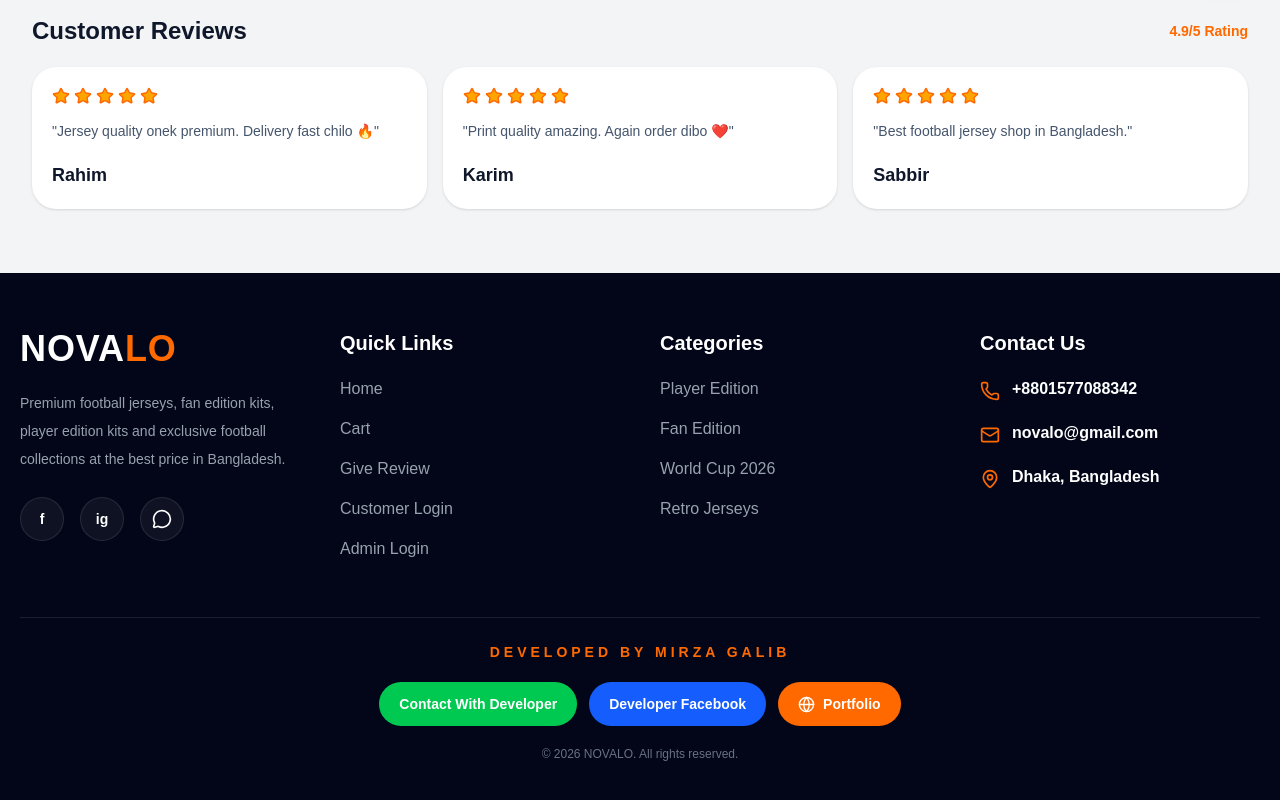
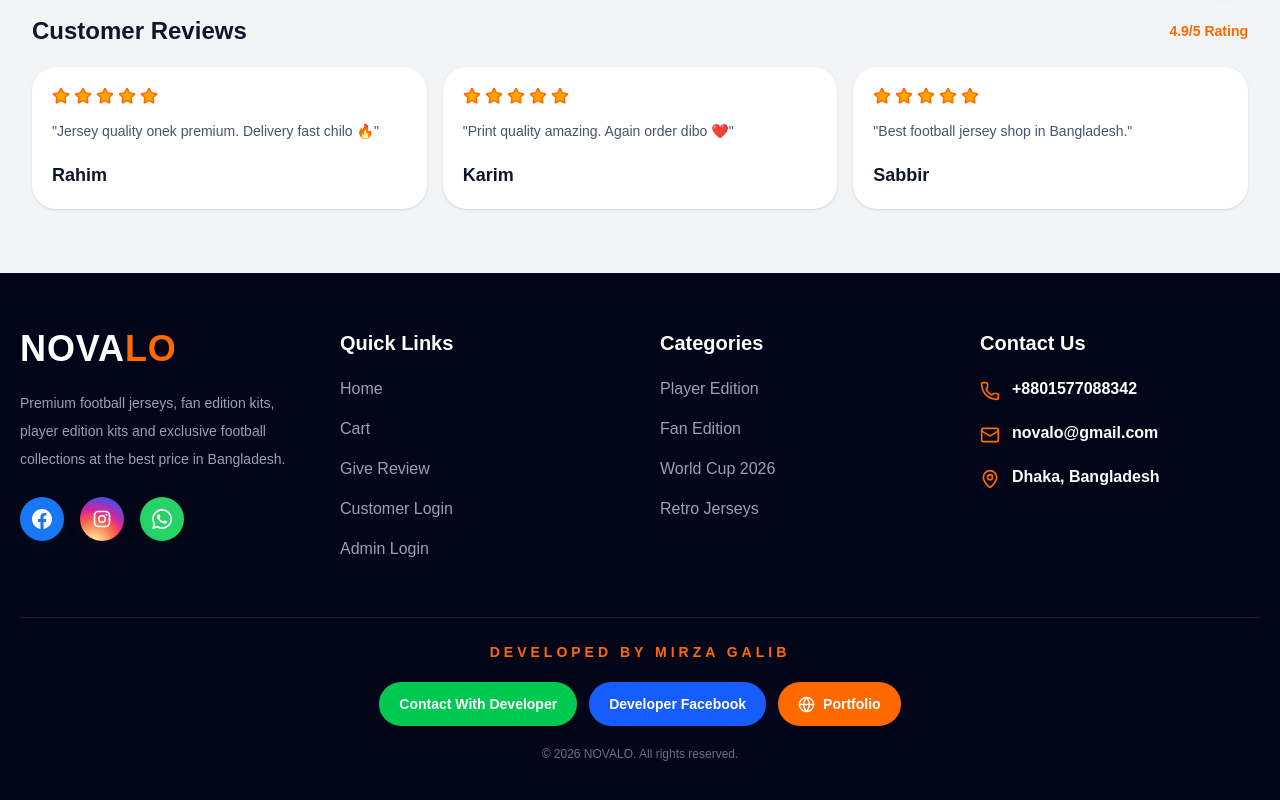
Before and after one commit to GalibDev/jersey-shop, a Next.js app: page / in a window 1280 px wide. Shown: the part 791-1591 px from the top of the page. Built offline with nearby package versions, Linux system fonts and the light colour scheme; no server answers; the database is empty.

Commit message:
Use branded footer social icons

```diff
--- a/components/Footer.tsx
+++ b/components/Footer.tsx
@@ -3,7 +3,6 @@
 import Link from "next/link";
 
 import {
-  MessageCircle,
   Mail,
   Phone,
   MapPin,
@@ -31,31 +30,49 @@ export default function Footer() {
             </p>
 
             <div className="mt-6 flex items-center gap-4">
-              {/* FACEBOOK */}
               <a
                 href="https://facebook.com/"
                 target="_blank"
-                className="flex h-11 w-11 items-center justify-center rounded-full border border-white/10 bg-white/5 text-sm font-extrabold transition hover:scale-110 hover:bg-blue-600"
+                aria-label="Facebook"
+                className="flex h-11 w-11 items-center justify-center rounded-full bg-[#1877F2] text-white shadow-lg shadow-blue-950/20 transition hover:scale-110"
               >
-                f
+                <svg
+                  viewBox="0 0 24 24"
+                  aria-hidden="true"
+                  className="h-5 w-5 fill-current"
+                >
+                  <path d="M24 12.073C24 5.405 18.627 0 12 0S0 5.405 0 12.073C0 18.1 4.388 23.094 10.125 24v-8.437H7.078v-3.49h3.047V9.414c0-3.025 1.792-4.697 4.533-4.697 1.313 0 2.686.236 2.686.236v2.97H15.83c-1.491 0-1.955.93-1.955 1.886v2.264h3.328l-.532 3.49h-2.796V24C19.612 23.094 24 18.1 24 12.073Z" />
+                </svg>
               </a>
 
-              {/* INSTAGRAM */}
               <a
                 href="https://instagram.com/"
                 target="_blank"
-                className="flex h-11 w-11 items-center justify-center rounded-full border border-white/10 bg-white/5 text-sm font-extrabold transition hover:scale-110 hover:bg-pink-500"
+                aria-label="Instagram"
+                className="flex h-11 w-11 items-center justify-center rounded-full bg-[radial-gradient(circle_at_30%_107%,#fdf497_0%,#fdf497_5%,#fd5949_45%,#d6249f_60%,#285AEB_90%)] text-white shadow-lg shadow-pink-950/20 transition hover:scale-110"
               >
-                ig
+                <svg
+                  viewBox="0 0 24 24"
+                  aria-hidden="true"
+                  className="h-5 w-5 fill-current"
+                >
+                  <path d="M7.8 2h8.4A5.8 5.8 0 0 1 22 7.8v8.4a5.8 5.8 0 0 1-5.8 5.8H7.8A5.8 5.8 0 0 1 2 16.2V7.8A5.8 5.8 0 0 1 7.8 2Zm-.2 2A3.6 3.6 0 0 0 4 7.6v8.8A3.6 3.6 0 0 0 7.6 20h8.8a3.6 3.6 0 0 0 3.6-3.6V7.6A3.6 3.6 0 0 0 16.4 4H7.6Zm9.65 1.5a1.25 1.25 0 1 1 0 2.5 1.25 1.25 0 0 1 0-2.5ZM12 7a5 5 0 1 1 0 10 5 5 0 0 1 0-10Zm0 2a3 3 0 1 0 0 6 3 3 0 0 0 0-6Z" />
+                </svg>
               </a>
 
-              {/* WHATSAPP */}
               <a
                 href="https://wa.me/8801577088342"
                 target="_blank"
-                className="flex h-11 w-11 items-center justify-center rounded-full border border-white/10 bg-white/5 transition hover:scale-110 hover:bg-green-500"
+                aria-label="WhatsApp"
+                className="flex h-11 w-11 items-center justify-center rounded-full bg-[#25D366] text-white shadow-lg shadow-green-950/20 transition hover:scale-110"
               >
-                <MessageCircle size={20} />
+                <svg
+                  viewBox="0 0 24 24"
+                  aria-hidden="true"
+                  className="h-5 w-5 fill-current"
+                >
+                  <path d="M20.52 3.48A11.86 11.86 0 0 0 12.08 0C5.5 0 .14 5.35.14 11.93c0 2.1.55 4.16 1.6 5.97L.04 24l6.24-1.64a11.91 11.91 0 0 0 5.8 1.48h.01c6.58 0 11.93-5.35 11.93-11.93 0-3.19-1.24-6.18-3.5-8.43ZM12.09 21.82h-.01a9.9 9.9 0 0 1-5.04-1.38l-.36-.21-3.7.97.99-3.61-.24-.37a9.87 9.87 0 0 1-1.51-5.29c0-5.47 4.45-9.91 9.93-9.91a9.87 9.87 0 0 1 7.02 2.91 9.85 9.85 0 0 1 2.9 7.01c0 5.47-4.45 9.9-9.98 9.9Zm5.44-7.42c-.3-.15-1.76-.87-2.03-.97-.27-.1-.47-.15-.67.15-.2.3-.77.97-.95 1.17-.17.2-.35.22-.65.07-.3-.15-1.26-.46-2.4-1.48a8.98 8.98 0 0 1-1.66-2.06c-.17-.3-.02-.46.13-.61.13-.13.3-.35.45-.52.15-.17.2-.3.3-.5.1-.2.05-.37-.02-.52-.08-.15-.67-1.62-.92-2.22-.24-.58-.49-.5-.67-.51h-.57c-.2 0-.52.07-.8.37-.27.3-1.05 1.02-1.05 2.5s1.07 2.9 1.22 3.1c.15.2 2.1 3.2 5.08 4.49.71.31 1.26.49 1.69.63.71.23 1.36.2 1.87.12.57-.08 1.76-.72 2-1.42.25-.7.25-1.3.17-1.42-.07-.13-.27-.2-.57-.35Z" />
+                </svg>
               </a>
             </div>
           </div>
```
